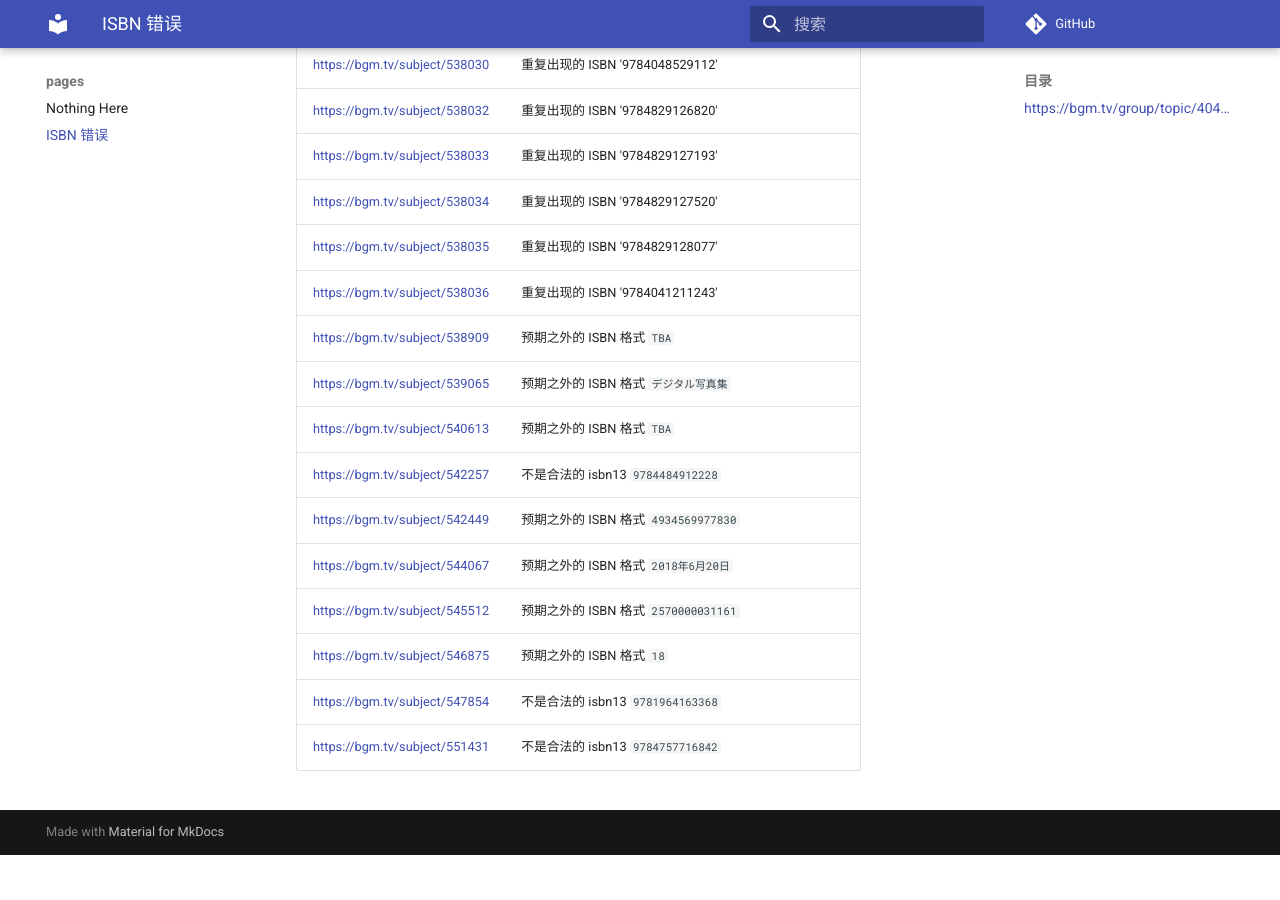
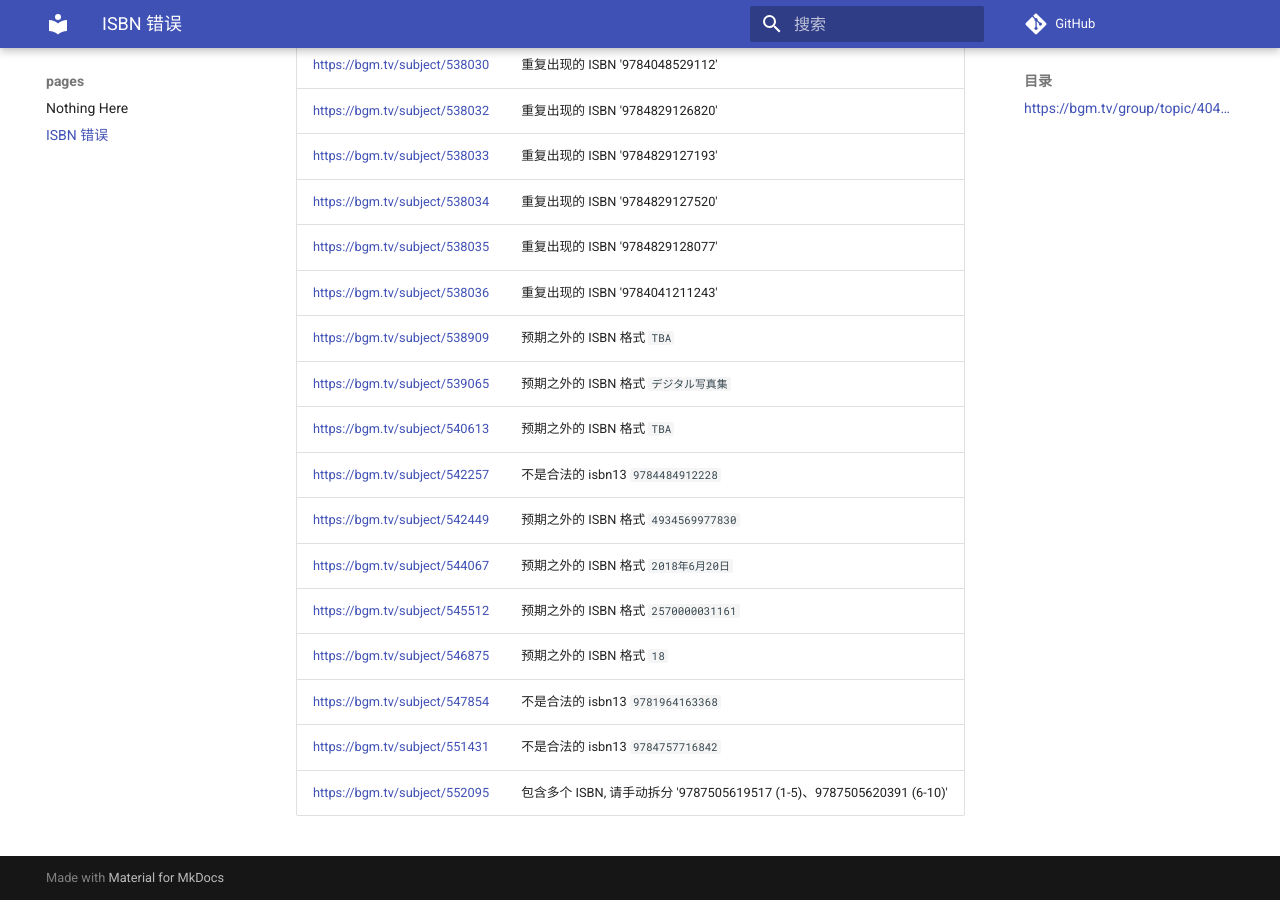
Before and after one commit to trim21/bangumi-pages, an MkDocs documentation site: the page built from docs/isbn.md, in a window 1280 px wide and 900 px high, scrolled down 6550 px. Built offline with MkDocs 1.6.1 and Material for MkDocs 9.7.7, drawn with Linux system fonts in a browser that asks for light colours; comment, search, counter and statistics services are not loaded; before the commit the page ends 7405 px from its top, so only the background shows below that; part of the change alters nothing that is shown.

Commit message:
update isbn.md

```diff
--- a/docs/isbn.md
+++ b/docs/isbn.md
@@ -1,7 +1,7 @@
 # ISBN 错误
 ## <https://bgm.tv/group/topic/404801>
 
-total 154
+total 155
 
 | url | error |
 | --- |  ---  |
@@ -159,3 +159,4 @@ total 154
 | <https://bgm.tv/subject/546875> | 预期之外的 ISBN 格式 `18` |
 | <https://bgm.tv/subject/547854> | 不是合法的 isbn13 <code>9781964163368</code> |
 | <https://bgm.tv/subject/551431> | 不是合法的 isbn13 <code>9784757716842</code> |
+| <https://bgm.tv/subject/552095> | 包含多个 ISBN, 请手动拆分 '9787505619517 (1-5)、9787505620391 (6-10)' |
```
